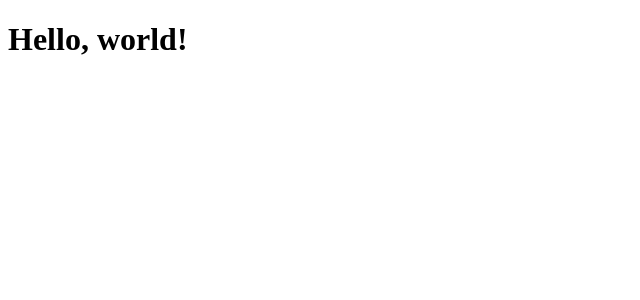
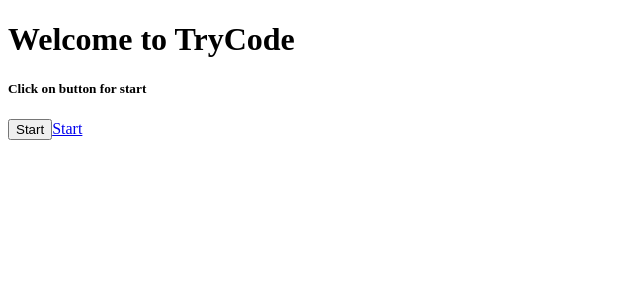
Before and after one commit to AIKovalchuk/trycode, a React app in the folder client/: page / in a window 1280 px wide. Shown: the top 300 px of the page, without its empty margins (0-640 px from the left). Built offline with nearby package versions, Linux system fonts and the light colour scheme.

Commit message:
add basic routes on client

```diff
--- a/client/package.json
+++ b/client/package.json
@@ -23,6 +23,7 @@
         "@babel/runtime": "^7.12.13",
         "@types/react": "^17.0.1",
         "@types/react-dom": "^17.0.0",
+        "@types/react-router-dom": "^5.1.7",
         "@types/webpack": "^4.41.26",
         "@types/webpack-dev-server": "^3.11.1",
         "@typescript-eslint/eslint-plugin": "^4.14.2",
--- a/client/src/App.tsx
+++ b/client/src/App.tsx
@@ -1,5 +1,11 @@
 import React from 'react'
+import { BrowserRouter } from 'react-router-dom'
+import Routing from './routing'
 
 export default function App() {
-    return <h1>Hello, world!</h1>
+    return (
+        <BrowserRouter>
+            <Routing />
+        </BrowserRouter>
+    )
 }
--- /dev/null
+++ b/client/src/page/main/main.tsx
@@ -0,0 +1,15 @@
+import React from 'react'
+import { Link } from 'react-router-dom'
+
+const Main = () => {
+    return (
+        <div>
+            <h1>Welcome to TryCode</h1>
+            <h5>Click on button for start</h5>
+            <button>Start</button>
+            <Link to="/session">Start</Link>
+        </div>
+    )
+}
+
+export default Main
--- /dev/null
+++ b/client/src/page/session/session.tsx
@@ -0,0 +1,14 @@
+import React from 'react'
+import { Link } from 'react-router-dom'
+
+const Session = () => {
+    return (
+        <div>
+            <h1>It is session</h1>
+
+            <Link to="/">Back</Link>
+        </div>
+    )
+}
+
+export default Session
--- /dev/null
+++ b/client/src/routing.tsx
@@ -0,0 +1,19 @@
+import React from 'react'
+import { Route, Switch } from 'react-router-dom'
+import Main from './page/main/main'
+import Session from './page/session/session'
+
+const Routing = () => {
+    return (
+        <Switch>
+            <Route path="/session">
+                <Session />
+            </Route>
+            <Route path="/">
+                <Main />
+            </Route>
+        </Switch>
+    )
+}
+
+export default Routing
```
Also changed, not shown: 1 other file (tests, documents, lock files or other folders).
